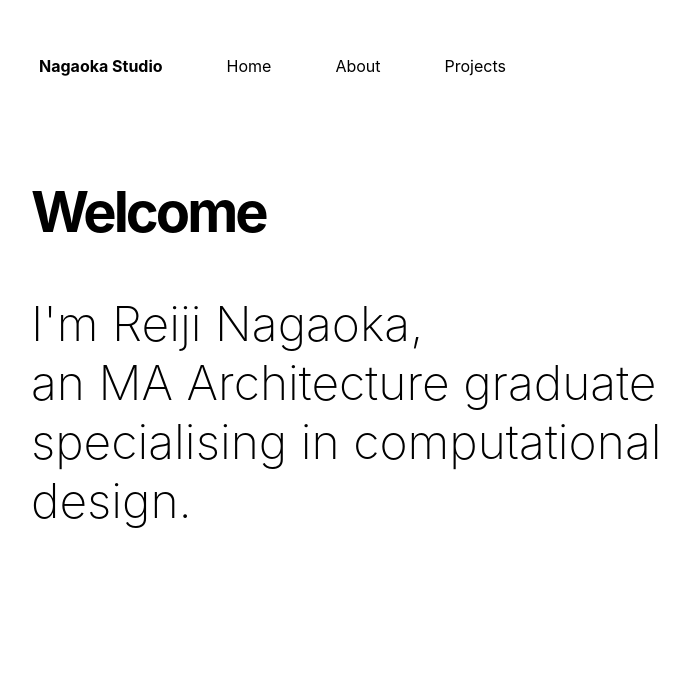
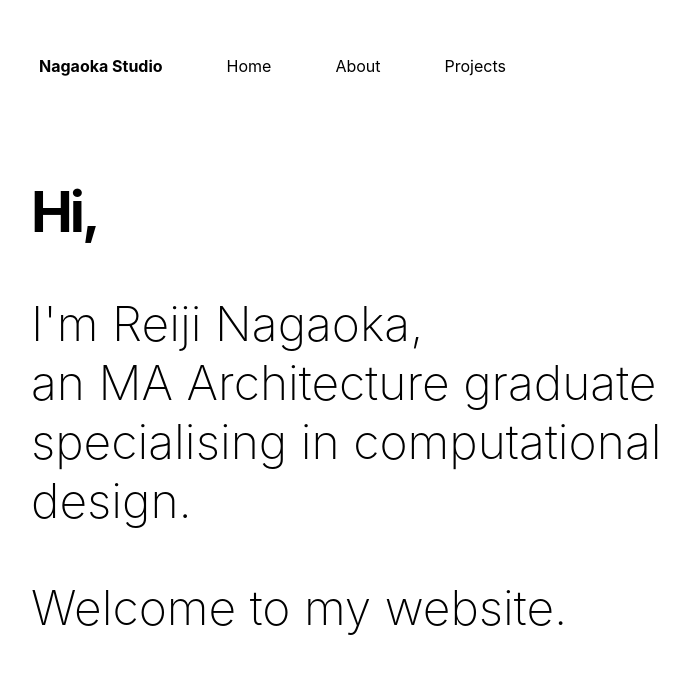
Before and after one commit to nagaokar/studio, a React (Create React App) app: page / in a window 1280 px wide. Shown: the top 674 px of the page, without its empty margins (33-722 px from the left). Built offline with nearby package versions, Linux system fonts and the light colour scheme.

Commit message:
projectsPage

```diff
--- a/src/App.css
+++ b/src/App.css
@@ -65,6 +65,12 @@ a:hover {
     animation-delay: 0.8s;
 }
 
+.intro-text2 {
+    font-size: xxx-large;
+    font-weight: 200;
+    animation-delay: 3.8s;
+}
+
 /* =================================== About  ================================= */
 
 /* a {
@@ -114,7 +120,6 @@ ul {
 
 .content-container-projects {
     margin:4rem;
-    display: flexbox;
   }
 
 .projects-title {
@@ -125,30 +130,18 @@ ul {
 }
 
 .projects-list {
-    display: flex;
+    display:flexbox;
     justify-content: center;
+
 }
 
-/* .project-card {
-    position: relative;
-    width: 100%;
-    max-width: 600px;
+.proj-img {
     margin: 0.5rem;
-  } */
-
-.project-card {
-    margin:0.25rem;
-}
-
-/* =================================== Individual Project Pages  ================================= */
-
-.proj-img {
-    max-width: 40%;
-    margin: 0.5rem;
-
 }
 
 .photo-container {
     margin-top: 10rem;
     padding-left: 0rem;
 }
+
+/* =================================== Individual Project Pages  ================================= */
--- a/src/App.js
+++ b/src/App.js
@@ -54,11 +54,14 @@ const Home = () => (
     <Navigation/>
         <div className="content-container">
         <div>
-          <h1 class=" greet-title cssanimation sequence fadeInBottom">Welcome</h1>
+          <h1 class=" greet-title cssanimation sequence fadeInBottom">Hi,</h1>
           <h3 className="intro-text cssanimation sequence fadeInBottom">
             I'm Reiji Nagaoka,<br></br>
             an MA Architecture graduate <br></br>
             specialising in computational design.
+          </h3>
+          <h3 className="intro-text2 cssanimation sequence fadeInBottom">
+            Welcome to my website.
           </h3>
         </div>
         <div className="home-logo">
@@ -80,8 +83,7 @@ const About = () => (
               </h2>
               <h2 className="about-text">
                 I am currently based in Manchester, UK.<br></br>
-                If you like my work, please do<br></br>
-                get in touch.<br></br>
+                If you like my work, please get in touch.<br></br>
               </h2>
                 <div className="contact-icons">
 
@@ -149,16 +151,17 @@ const Projects = () => (
   <Fragment>
         <Navigation/>
         <div className="content-container-projects">
-        <div>
           <div className="projects-title cssanimation sequence fadeInBottom">
             <h1>Projects</h1>
           </div>
-
+          <div className="title-bar" style={{display:"inline-flex"}}>
+            <div>
             <h2 className="about-text">
                 A participatory planning game<br></br>
                 for the zero-carbon development of <br></br>
                 the Northern Gateway, Manchester<br></br>
                 </h2>
+              </div>
           </div>
           <hr style={{marginBottom:"5rem", marginTop:"2.5rem"}}></hr>
           <div className="projects-list">
@@ -166,29 +169,10 @@ const Projects = () => (
             <img className="proj-img" src="https://via.placeholder.com/400"></img>
             <img className="proj-img" src="https://via.placeholder.com/400"></img>
             <img className="proj-img" src="https://via.placeholder.com/400"></img>
-
-
-
           </div>
       </div>
     </Fragment>
 )
-
-
-// const Projects = () => (
-//   <Fragment>
-//         <Navigation/>
-//         <div className="content-container-projects">
-//         <div className="projects-title cssanimation sequence fadeInBottom"><h1>Projects</h1>
-//         </div>
-//         <div className="projects-nav">
-//       <p>Project1Name</p>
-//       <p>Project #</p>
-//     </div>
-
-//         </div>
-//     </Fragment>
-// )
 
 // ================================================================= Cityzen 3 ========================================
 
```
Lines whose indentation alone changed are shown as unchanged.
